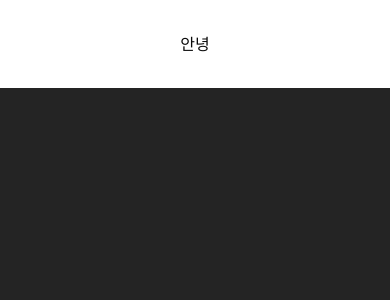
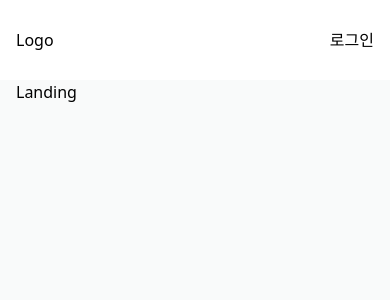
Before and after one commit to hyeone22/Daggle-Project, a React (Vite) app: page / in a window 390 px wide. Shown: the top 300 px of the page. Built offline with nearby package versions, Linux system fonts and the light colour scheme.

Commit message:
[Chore] - 기본 레이아웃 설정

```diff
--- a/index.html
+++ b/index.html
@@ -2,7 +2,7 @@
 <html lang="en">
   <head>
     <meta charset="UTF-8" />
-    <link rel="icon" type="image/svg+xml" />
+    <link rel="icon" type="image/svg+xml" href="/logo.svg" />
     <meta name="viewport" content="width=device-width, initial-scale=1.0" />
     <title>Daggle-Project</title>
   </head>
--- a/package.json
+++ b/package.json
@@ -10,12 +10,14 @@
     "preview": "vite preview"
   },
   "dependencies": {
+    "@radix-ui/react-slot": "^1.2.0",
     "@tanstack/react-query": "^5.75.1",
     "class-variance-authority": "^0.7.1",
     "clsx": "^2.1.1",
     "lucide-react": "^0.507.0",
     "react": "^18.3.1",
     "react-dom": "^18.3.1",
+    "react-router-dom": "^7.5.3",
     "tailwind-merge": "^3.2.0",
     "tailwindcss-animate": "^1.0.7"
   },
--- a/src/App.css
+++ b/src/App.css
@@ -1,6 +1,12 @@
+html,
+body {
+  height: 100%;
+  margin: 0;
+}
+
 #root {
-  max-width: 1280px;
+  width: 100%;
+  height: 100vh;
   margin: 0 auto;
-  padding: 2rem;
-  text-align: center;
+  color: #000;
 }
--- a/src/App.tsx
+++ b/src/App.tsx
@@ -1,10 +1,17 @@
+import { QueryClient, QueryClientProvider } from '@tanstack/react-query';
 import './App.css';
+import { RouterProvider } from 'react-router-dom';
+import router from './utils/AppRouter';
+
+const queryClient = new QueryClient();
 
 function App() {
   return (
-    <>
-      <div className="font-bold">안녕</div>
-    </>
+    <QueryClientProvider client={queryClient}>
+      <div className="w-full h-full flex flex-col bg-[#F9FAFA]">
+        <RouterProvider router={router} />
+      </div>
+    </QueryClientProvider>
   );
 }
 
--- /dev/null
+++ b/src/components/ui/button.tsx
@@ -0,0 +1,57 @@
+import * as React from 'react';
+import { Slot } from '@radix-ui/react-slot';
+import { cva, type VariantProps } from 'class-variance-authority';
+
+import { cn } from '@/lib/utils';
+
+const buttonVariants = cva(
+  'inline-flex items-center justify-center gap-2 whitespace-nowrap rounded-md text-sm font-medium transition-colors focus-visible:outline-none focus-visible:ring-1 focus-visible:ring-ring disabled:pointer-events-none disabled:opacity-50 [&_svg]:pointer-events-none [&_svg]:size-4 [&_svg]:shrink-0',
+  {
+    variants: {
+      variant: {
+        default:
+          'bg-primary text-primary-foreground shadow hover:bg-primary/90',
+        destructive:
+          'bg-destructive text-destructive-foreground shadow-sm hover:bg-destructive/90',
+        outline:
+          'border border-input bg-background shadow-sm hover:bg-accent hover:text-accent-foreground',
+        secondary:
+          'bg-secondary text-secondary-foreground shadow-sm hover:bg-secondary/80',
+        ghost: 'hover:bg-accent hover:text-accent-foreground',
+        link: 'text-primary underline-offset-4 hover:underline',
+      },
+      size: {
+        default: 'h-9 px-4 py-2',
+        sm: 'h-8 rounded-md px-3 text-xs',
+        lg: 'h-10 rounded-md px-8',
+        icon: 'h-9 w-9',
+      },
+    },
+    defaultVariants: {
+      variant: 'default',
+      size: 'default',
+    },
+  }
+);
+
+export interface ButtonProps
+  extends React.ButtonHTMLAttributes<HTMLButtonElement>,
+    VariantProps<typeof buttonVariants> {
+  asChild?: boolean;
+}
+
+const Button = React.forwardRef<HTMLButtonElement, ButtonProps>(
+  ({ className, variant, size, asChild = false, ...props }, ref) => {
+    const Comp = asChild ? Slot : 'button';
+    return (
+      <Comp
+        className={cn(buttonVariants({ variant, size, className }))}
+        ref={ref}
+        {...props}
+      />
+    );
+  }
+);
+Button.displayName = 'Button';
+
+export { Button, buttonVariants };
--- /dev/null
+++ b/src/layout/Header.tsx
@@ -0,0 +1,12 @@
+function Header() {
+  return (
+    <header className="bg-white h-20 w-full px-[16px] sm:px-[30px] lg:px-[120px]">
+      <div className="h-full flex justify-between items-center">
+        <p>Logo</p>
+        <p>로그인</p>
+      </div>
+    </header>
+  );
+}
+
+export default Header;
--- /dev/null
+++ b/src/layout/Layout.tsx
@@ -0,0 +1,15 @@
+import { Outlet } from 'react-router-dom';
+import Header from './Header';
+
+function Layout() {
+  return (
+    <div className="flex flex-col">
+      <Header />
+      <main className="px-[16px] sm:px-[30px] lg:px-[120px]">
+        <Outlet />
+      </main>
+    </div>
+  );
+}
+
+export default Layout;
--- /dev/null
+++ b/src/pages/Landing.tsx
@@ -0,0 +1,5 @@
+function Landing() {
+  return <div>Landing</div>;
+}
+
+export default Landing;
--- /dev/null
+++ b/src/utils/AppRouter.tsx
@@ -0,0 +1,32 @@
+import Layout from '@/layout/Layout';
+import Landing from '@/pages/Landing';
+import { createBrowserRouter } from 'react-router-dom';
+
+const router = createBrowserRouter([
+  {
+    element: <Layout />,
+    errorElement: '',
+    children: [
+      {
+        // 로그인
+        path: '/login',
+        element: '',
+        errorElement: '',
+      },
+      {
+        // 메인페이지(커뮤니티 리스트)
+        path: '/',
+        element: <Landing />,
+        errorElement: '',
+      },
+      {
+        // 커뮤니티 상세페이지(여기는 api의 id 값으로 설정될 것 같은데 주소를 어떻게 설정해야할까?)
+        path: '/:id',
+        element: '',
+        errorElement: '',
+      },
+    ],
+  },
+]);
+
+export default router;
```
Also changed, not shown: tsconfig.app.json (+7 -1 lines), public/logo.svg (added), 1 other file (tests, documents, lock files or other folders).
